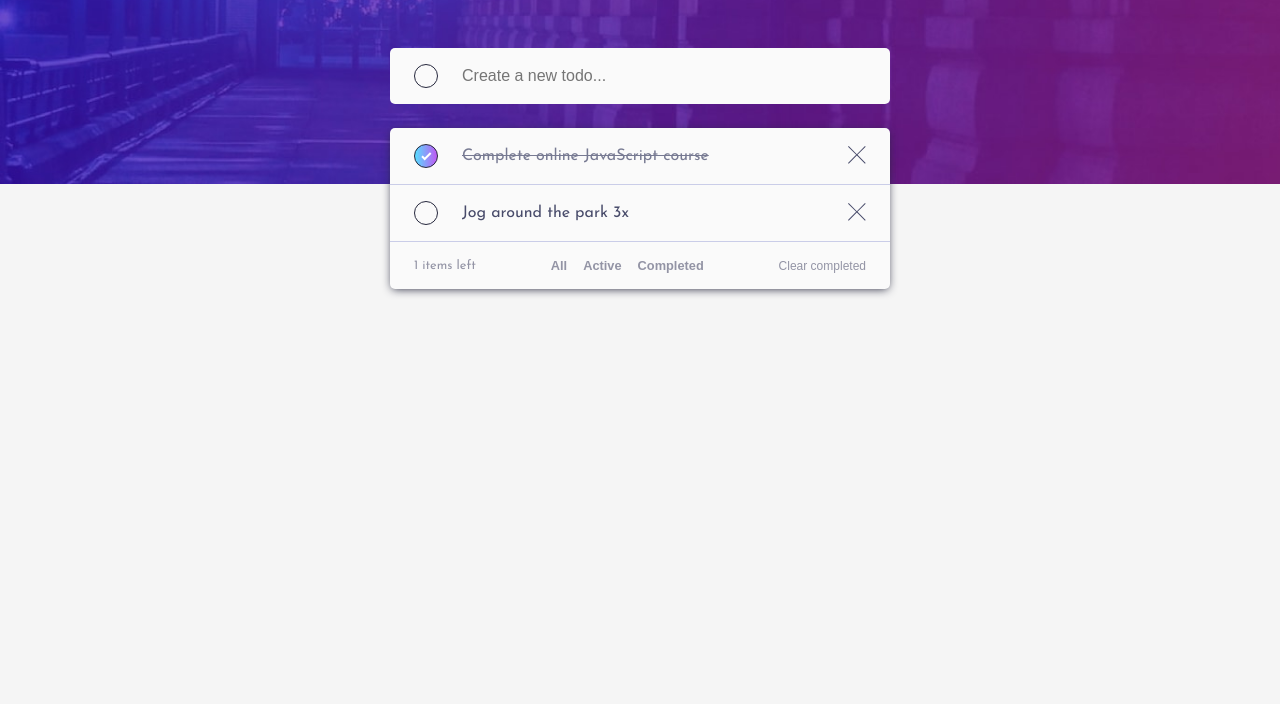
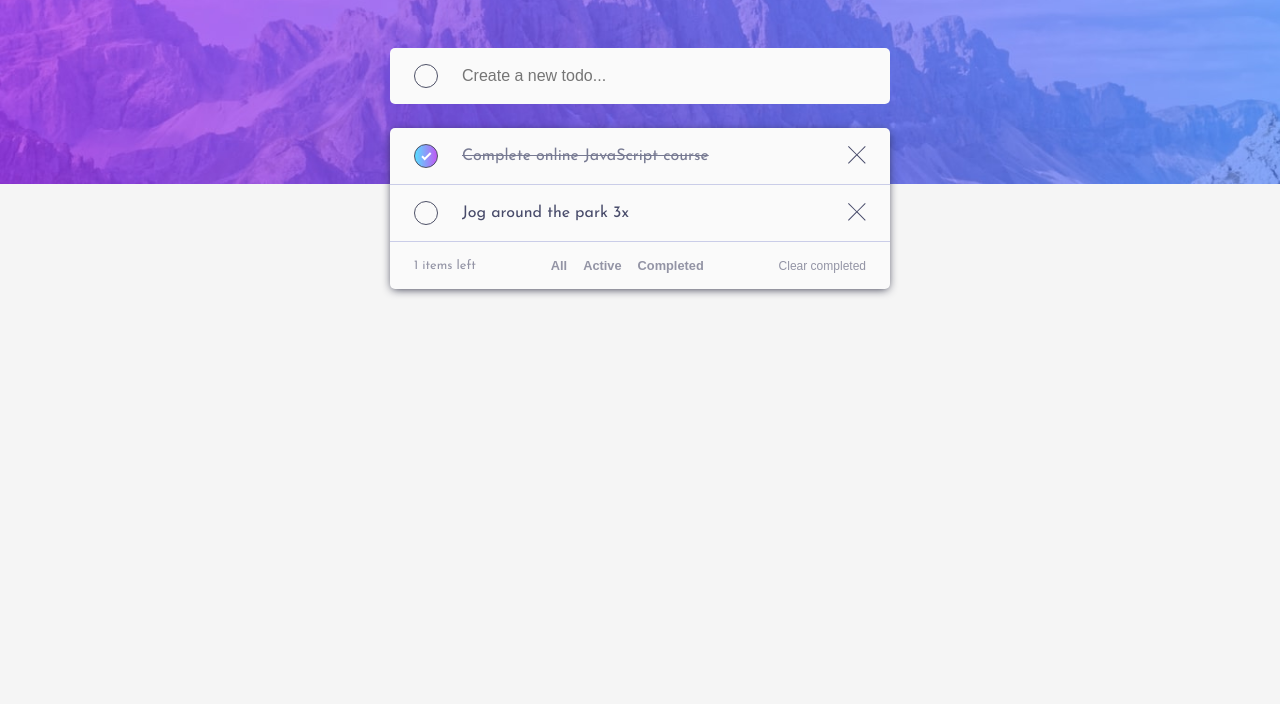
Before and after one commit to usmonkul/todo-app-main, a plain HTML site: page index.html in a window 1280 px wide. Shown: the part 96-800 px from the top of the page. Drawn offline with Linux system fonts and the light colour scheme.

Commit message:
change bg for theme

```diff
--- a/index.html
+++ b/index.html
@@ -11,7 +11,7 @@
   <link rel="stylesheet" href="style.css">
 </head>
 <body class="light-theme">
-  <div class="background"></div>
+  <div id="background"></div>
   <header class="container">
     <a href="#" class="logo">Todo</a>
 
--- a/main.js
+++ b/main.js
@@ -8,6 +8,7 @@ const clearCompleted = document.getElementById('clearCompleted');
 const theme = document.getElementById('theme');
 const itemsLeft = document.getElementById('items-left');
 const themeToggle = document.getElementById("themeToggle");
+const background = document.getElementById('background');
 const body = document.body;
 
 let toDoes = [
@@ -32,6 +33,7 @@ themeToggle.addEventListener("click", () => {
     const isDarkTheme = body.classList.toggle("dark-theme");
     body.classList.toggle("light-theme", !isDarkTheme);
     themeToggle.src = isDarkTheme ? "./images/icon-sun.svg" : "./images/icon-moon.svg";
+    background.style.backgroundImage = isDarkTheme ? "url('./images/bg-desktop-dark.jpg')" : "url('./images/bg-desktop-light.jpg')";
     localStorage.setItem("theme", isDarkTheme ? "dark" : "light");
 });
 
--- a/style.css
+++ b/style.css
@@ -8,8 +8,8 @@ body {
     transition: background 0.3s, color 0.3s;
     font-family: "Josefin Sans", sans-serif;
 }
-.background {
-    background-image: url("./images/bg-desktop-dark.jpg");
+#background {
+    background-image: url("./images/bg-desktop-light.jpg");
     background-repeat: no-repeat;
     background-size: cover;
     width: 100vw;
@@ -38,7 +38,7 @@ body {
 }
 
 .light-theme .circle {
-    border: 1px solid hsl(235, 24%, 19%);
+    border: 1px solid hsl(233, 14%, 35%);
 }
 
 .light-theme #input {
```
